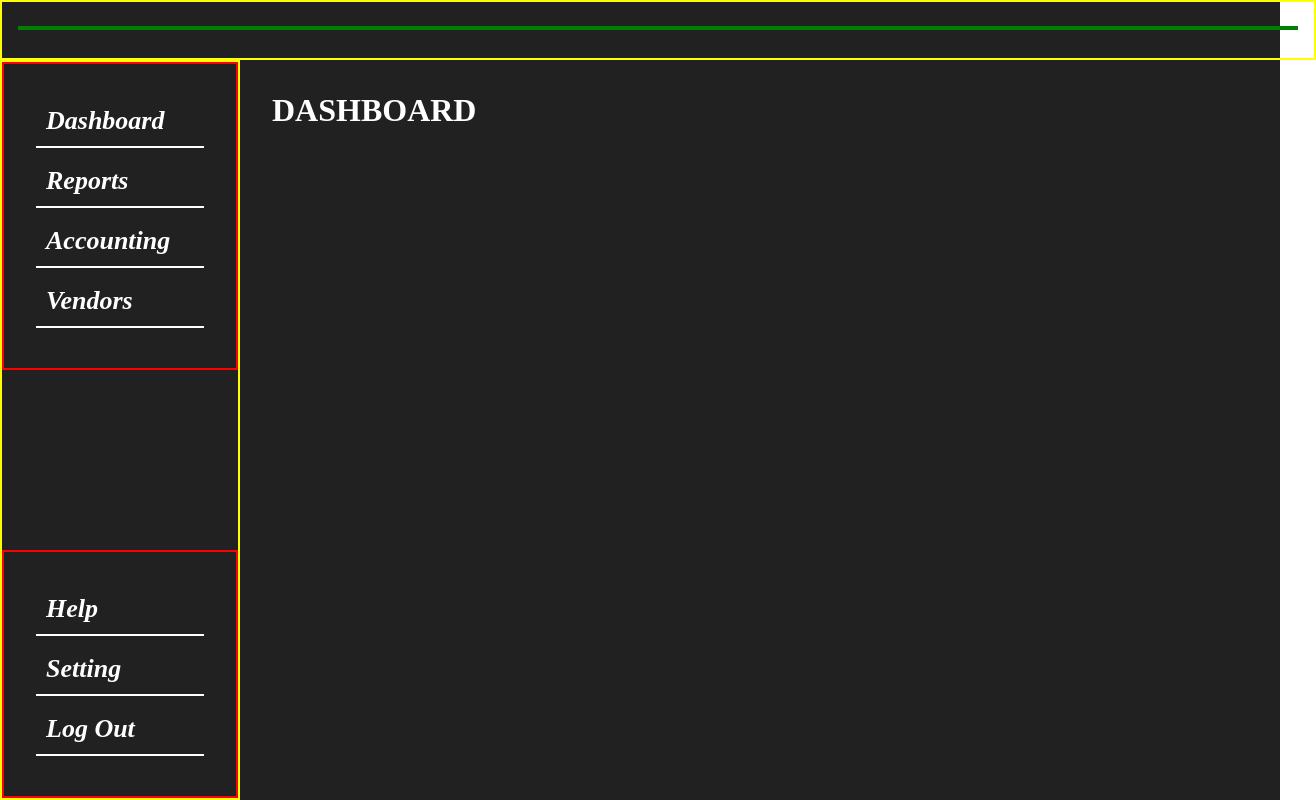
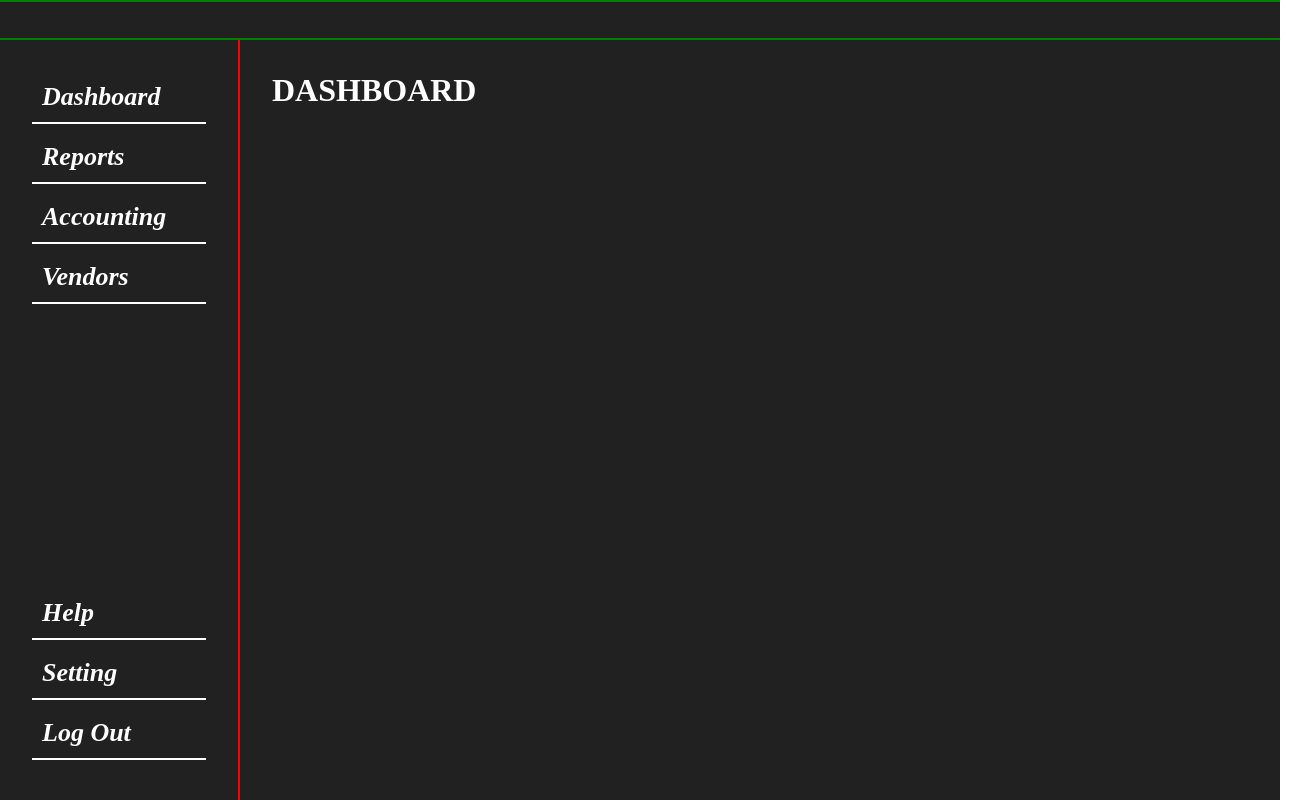
Before and after one commit to Correa95/Accounting-Software, a React app in the folder frontend/: page / in a window 1280 px wide. Shown: the whole page, 1316 px wide, since content can reach past the window. Built offline with nearby package versions, Linux system fonts and the light colour scheme; the HTML template or start-up script is replaced by a standard one.

Commit message:
styling the navivation

```diff
--- a/frontend/src/App.css
+++ b/frontend/src/App.css
@@ -13,7 +13,7 @@ body,
 .app {
   height: 100vh;
   display: grid;
-  grid-template-rows: 60px 1fr;
+  grid-template-rows: 40px 1fr;
   color: #fff;
   background-color: #212121;
 }
--- a/frontend/src/App.jsx
+++ b/frontend/src/App.jsx
@@ -10,7 +10,7 @@ import NavBar from "./components/NavBar";
 function App() {
   return (
     <div className="app">
-      <nav className="sideBar">
+      <nav className="navBarContainer">
         <NavBar />
       </nav>
 
--- a/frontend/src/components/NavBar.css
+++ b/frontend/src/components/NavBar.css
@@ -1,4 +1,4 @@
 .navBarContainer {
   width: 100vw;
-  border: 2px solid green;
+  border-bottom: 2px solid green;
 }
--- a/frontend/src/components/SideBar.css
+++ b/frontend/src/components/SideBar.css
@@ -1,7 +1,7 @@
 .sideBarContainer {
   width: 100%;
   height: 100%;
-  border: 2px solid yellow;
+  border-right: 2px solid red;
   display: flex;
   flex-direction: column;
   justify-content: space-between;
@@ -11,7 +11,7 @@ ul,
 ol {
   display: flex;
   flex-direction: column;
-  border: 2px solid red;
+
   padding: 32px;
 }
 
```
